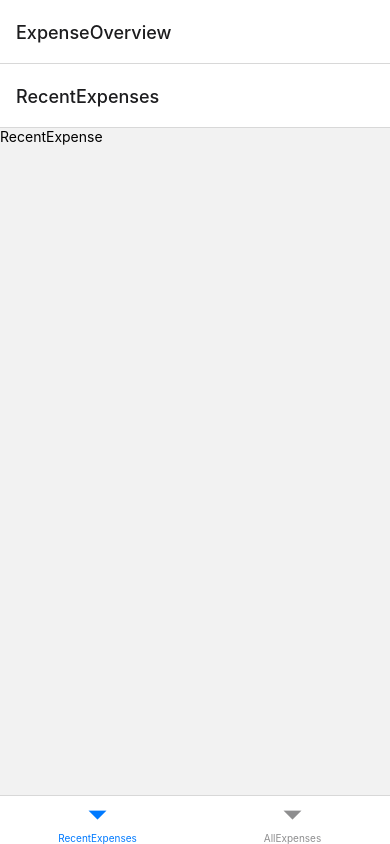
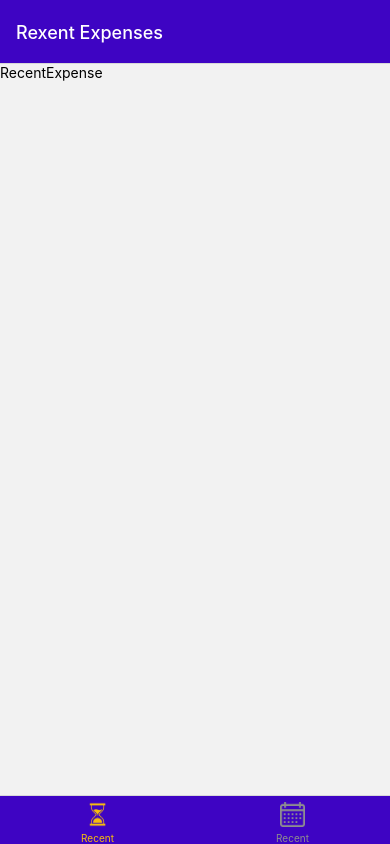
Before and after one commit to shyamtiwari02062001/ExpenseTracker, a React Native app: screen / in a window 390 px wide. Built offline with nearby package versions, Linux system fonts and the light colour scheme.

Commit message:
Added styles les to tab bar and header

```diff
--- a/App.js
+++ b/App.js
@@ -5,13 +5,47 @@ import {createNativeStackNavigator} from '@react-navigation/native-stack';
 import ManageExpense from './screens/manageExpenses';
 import RecentExpense from './screens/recentExpenses';
 import AllExpense from './screens/allExpenses';
+import {GlobalStyles} from './constants/styles';
+import {Image} from 'react-native';
 const Stack = createNativeStackNavigator();
 const BottomTabs = createBottomTabNavigator();
 const ExpensesOverview = () => {
   return (
-    <BottomTabs.Navigator>
-      <BottomTabs.Screen name="RecentExpenses" component={RecentExpense} />
-      <BottomTabs.Screen name="AllExpenses" component={AllExpense} />
+    <BottomTabs.Navigator
+      screenOptions={{
+        headerStyle: {backgroundColor: GlobalStyles.colors.primary500},
+        headerTintColor: '#fff',
+        tabBarStyle: {backgroundColor: GlobalStyles.colors.primary500},
+        tabBarActiveTintColor: GlobalStyles.colors.accent500,
+      }}>
+      <BottomTabs.Screen
+        name="RecentExpenses"
+        component={RecentExpense}
+        options={{
+          title: 'Rexent Expenses',
+          tabBarLabel: 'Recent',
+          tabBarIcon: ({color, size}) => (
+            <Image
+              source={require('./assets/hourglass.png')}
+              style={{tintColor: color, height: size, width: size}}
+            />
+          ),
+        }}
+      />
+      <BottomTabs.Screen
+        name="AllExpenses"
+        component={AllExpense}
+        options={{
+          title: 'Rexent Expenses',
+          tabBarLabel: 'Recent',
+          tabBarIcon: ({color, size}) => (
+            <Image
+              source={require('./assets/calendar.png')}
+              style={{tintColor: color, height: size, width: size}}
+            />
+          ),
+        }}
+      />
     </BottomTabs.Navigator>
   );
 };
@@ -19,7 +53,11 @@ const App = () => {
   return (
     <NavigationContainer>
       <Stack.Navigator>
-        <Stack.Screen name="ExpenseOverview" component={ExpensesOverview} />
+        <Stack.Screen
+          name="ExpenseOverview"
+          component={ExpensesOverview}
+          options={{headerShown: false}}
+        />
         <Stack.Screen name="ManageExpense" component={ManageExpense} />
       </Stack.Navigator>
     </NavigationContainer>
--- /dev/null
+++ b/constants/styles.js
@@ -0,0 +1,16 @@
+export const GlobalStyles = {
+  colors: {
+    primary50: '#e4d9fd',
+    primary100: '#c6affc',
+    primary200: '#a281f0',
+    primary400: '#5721d4',
+    primary500: '#3e04c3',
+    primary700: '#2d0689',
+    primary800: '#200364',
+    accent500: '#f7bc0c',
+    error50: '#fcc4e4',
+    error500: '#9b095c',
+    gray500: '#39324a',
+    gray700: '#221c30',
+  },
+};
```
Also changed, not shown: assets/calendar.png (added), assets/hourglass.png (added).
